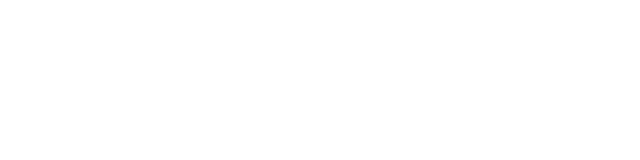
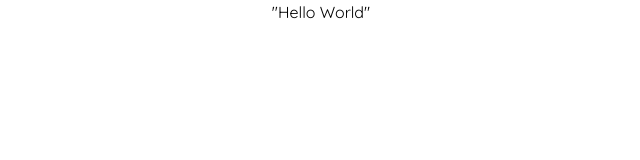
Before and after one commit to n1ved/softhack, a React (Vite) app in the folder finfrontend/: page /dashboard in a window 1280 px wide. Shown: the top 160 px of the page, without its empty margins (319-959 px from the left). Built offline with nearby package versions, Linux system fonts and the light colour scheme.

Commit message:
navigate set

```diff
--- a/finfrontend/src/pages/dashboard/dashboard.jsx
+++ b/finfrontend/src/pages/dashboard/dashboard.jsx
@@ -1,6 +1,6 @@
 export  default function Dashboard() {
     return (
-        <div className="dashboard-container">
+        <div className="dashboard-container text-[black]">
             "Hello World"
         </div>
     );
--- a/finfrontend/src/pages/login/login.jsx
+++ b/finfrontend/src/pages/login/login.jsx
@@ -19,6 +19,8 @@ export default function Login() {
     if (result.status === "success") {
       console.log("proceed login");
       navigate('/dashboard')
+    }else{
+        alert("wrong password or username")
     }
   };
   const handleUsernameChange = (e) => {
```
Also changed, not shown: 1 other file (tests, documents, lock files or other folders).
